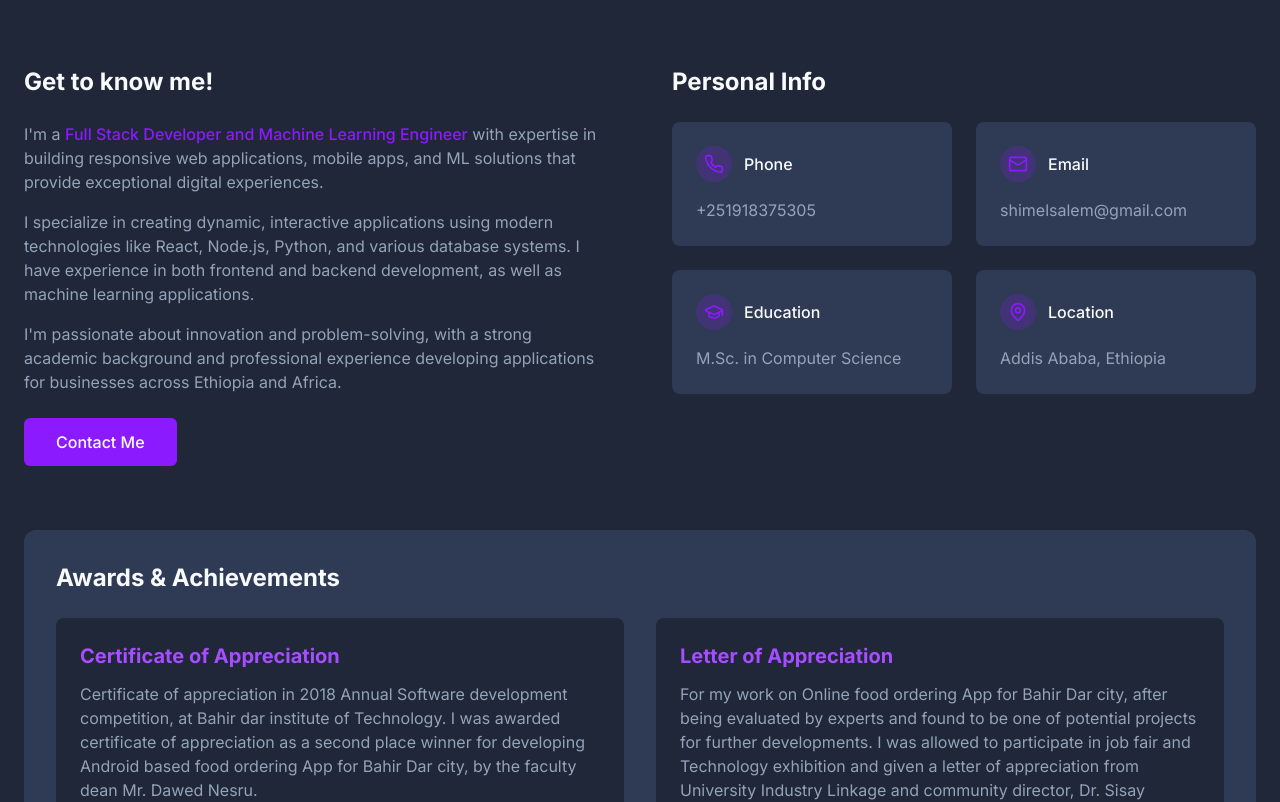
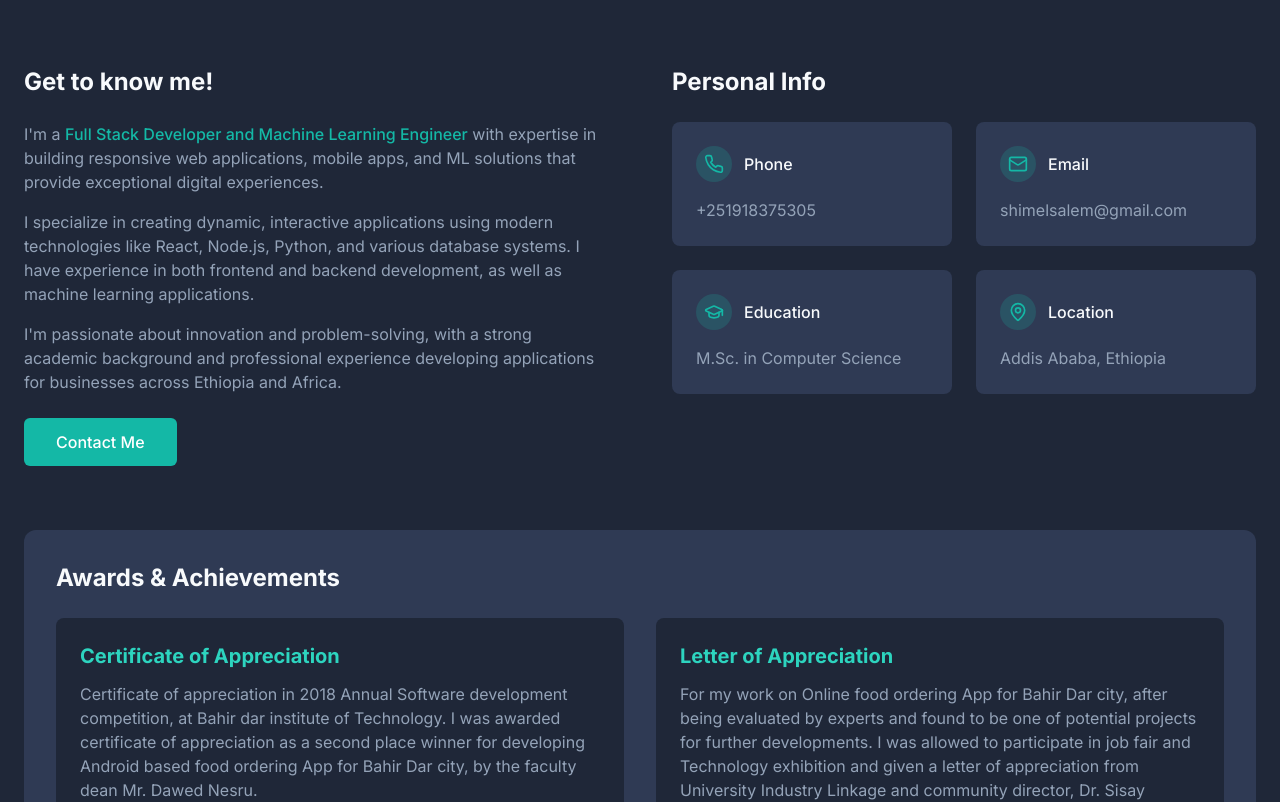
Before and after one commit to shimels1/portfolio1, a React (Vite) app: page / in a window 1280 px wide. Shown: the part 1002-1804 px from the top of the page. Built offline with nearby package versions, Linux system fonts and the light colour scheme.

Commit message:
Refactor: Change purple color scheme
Update the color scheme to use a different color.

```diff
--- a/src/components/About.tsx
+++ b/src/components/About.tsx
@@ -18,7 +18,7 @@ const About = () => {
             <h3 className="text-2xl font-bold">Get to know me!</h3>
             <div className="space-y-4">
               <p className="text-muted-foreground">
-                I'm a <span className="text-purple-500 font-medium">Full Stack Developer and Machine Learning Engineer</span> with
+                I'm a <span className="text-teal-500 font-medium">Full Stack Developer and Machine Learning Engineer</span> with
                 expertise in building responsive web applications, mobile apps, and ML solutions that provide
                 exceptional digital experiences.
               </p>
@@ -34,7 +34,7 @@ const About = () => {
             </div>
             <a
               href="#contact"
-              className="inline-block bg-purple-500 hover:bg-purple-600 text-white font-medium py-3 px-8 rounded-md transition-colors duration-300"
+              className="inline-block bg-teal-500 hover:bg-teal-600 text-white font-medium py-3 px-8 rounded-md transition-colors duration-300"
             >
               Contact Me
             </a>
@@ -45,8 +45,8 @@ const About = () => {
             <div className="grid grid-cols-1 sm:grid-cols-2 gap-6">
               <div className="bg-navy-700 p-6 rounded-lg card-hover">
                 <div className="flex items-center mb-4">
-                  <div className="p-2 rounded-full bg-purple-500/20 mr-3">
-                    <Phone size={20} className="text-purple-500" />
+                  <div className="p-2 rounded-full bg-teal-500/20 mr-3">
+                    <Phone size={20} className="text-teal-500" />
                   </div>
                   <h4 className="font-medium">Phone</h4>
                 </div>
@@ -55,8 +55,8 @@ const About = () => {
 
               <div className="bg-navy-700 p-6 rounded-lg card-hover">
                 <div className="flex items-center mb-4">
-                  <div className="p-2 rounded-full bg-purple-500/20 mr-3">
-                    <Mail size={20} className="text-purple-500" />
+                  <div className="p-2 rounded-full bg-teal-500/20 mr-3">
+                    <Mail size={20} className="text-teal-500" />
                   </div>
                   <h4 className="font-medium">Email</h4>
                 </div>
@@ -65,8 +65,8 @@ const About = () => {
 
               <div className="bg-navy-700 p-6 rounded-lg card-hover">
                 <div className="flex items-center mb-4">
-                  <div className="p-2 rounded-full bg-purple-500/20 mr-3">
-                    <GraduationCap size={20} className="text-purple-500" />
+                  <div className="p-2 rounded-full bg-teal-500/20 mr-3">
+                    <GraduationCap size={20} className="text-teal-500" />
                   </div>
                   <h4 className="font-medium">Education</h4>
                 </div>
@@ -75,8 +75,8 @@ const About = () => {
 
               <div className="bg-navy-700 p-6 rounded-lg card-hover">
                 <div className="flex items-center mb-4">
-                  <div className="p-2 rounded-full bg-purple-500/20 mr-3">
-                    <MapPin size={20} className="text-purple-500" />
+                  <div className="p-2 rounded-full bg-teal-500/20 mr-3">
+                    <MapPin size={20} className="text-teal-500" />
                   </div>
                   <h4 className="font-medium">Location</h4>
                 </div>
@@ -91,7 +91,7 @@ const About = () => {
             <h3 className="text-2xl font-bold mb-6">Awards & Achievements</h3>
             <div className="grid grid-cols-1 md:grid-cols-2 gap-8">
               <div className="bg-navy-800 p-6 rounded-lg card-hover">
-                <h4 className="text-xl font-bold mb-3 text-purple-400">Certificate of Appreciation</h4>
+                <h4 className="text-xl font-bold mb-3 text-teal-400">Certificate of Appreciation</h4>
                 <p className="text-muted-foreground">
                   Certificate of appreciation in 2018 Annual Software development competition, at Bahir dar institute of
                   Technology. I was awarded certificate of appreciation as a second place winner
@@ -100,7 +100,7 @@ const About = () => {
               </div>
 
               <div className="bg-navy-800 p-6 rounded-lg card-hover">
-                <h4 className="text-xl font-bold mb-3 text-purple-400">Letter of Appreciation</h4>
+                <h4 className="text-xl font-bold mb-3 text-teal-400">Letter of Appreciation</h4>
                 <p className="text-muted-foreground">
                   For my work on Online food ordering App for Bahir Dar city, after being evaluated by experts and found to be one of potential projects for further developments. I was allowed to participate in job fair and Technology exhibition and given a letter of appreciation from University Industry Linkage and community director, Dr. Sisay Geremew.
                 </p>
--- a/src/components/Projects.tsx
+++ b/src/components/Projects.tsx
@@ -1,3 +1,4 @@
+
 import React, { useState } from "react";
 import { ExternalLink, Github, Maximize2, ChevronDown } from "lucide-react";
 import {
@@ -218,7 +219,7 @@ const Projects = () => {
                   {project.tags.map((tag) => (
                     <span
                       key={tag}
-                      className="bg-navy-800 text-purple-400 text-xs px-3 py-1 rounded-full"
+                      className="bg-navy-800 text-teal-400 text-xs px-3 py-1 rounded-full"
                     >
                       {tag}
                     </span>
@@ -231,7 +232,7 @@ const Projects = () => {
                       href={project.liveLink}
                       target="_blank"
                       rel="noopener noreferrer"
-                      className="flex items-center text-sm text-purple-500 hover:text-purple-400"
+                      className="flex items-center text-sm text-teal-500 hover:text-teal-400"
                     >
                       <ExternalLink size={16} className="mr-1" />
                       Live Preview
@@ -242,7 +243,7 @@ const Projects = () => {
                       href={project.githubLink}
                       target="_blank"
                       rel="noopener noreferrer"
-                      className="flex items-center text-sm text-purple-500 hover:text-purple-400"
+                      className="flex items-center text-sm text-teal-500 hover:text-teal-400"
                     >
                       <Github size={16} className="mr-1" />
                       View Code
```
